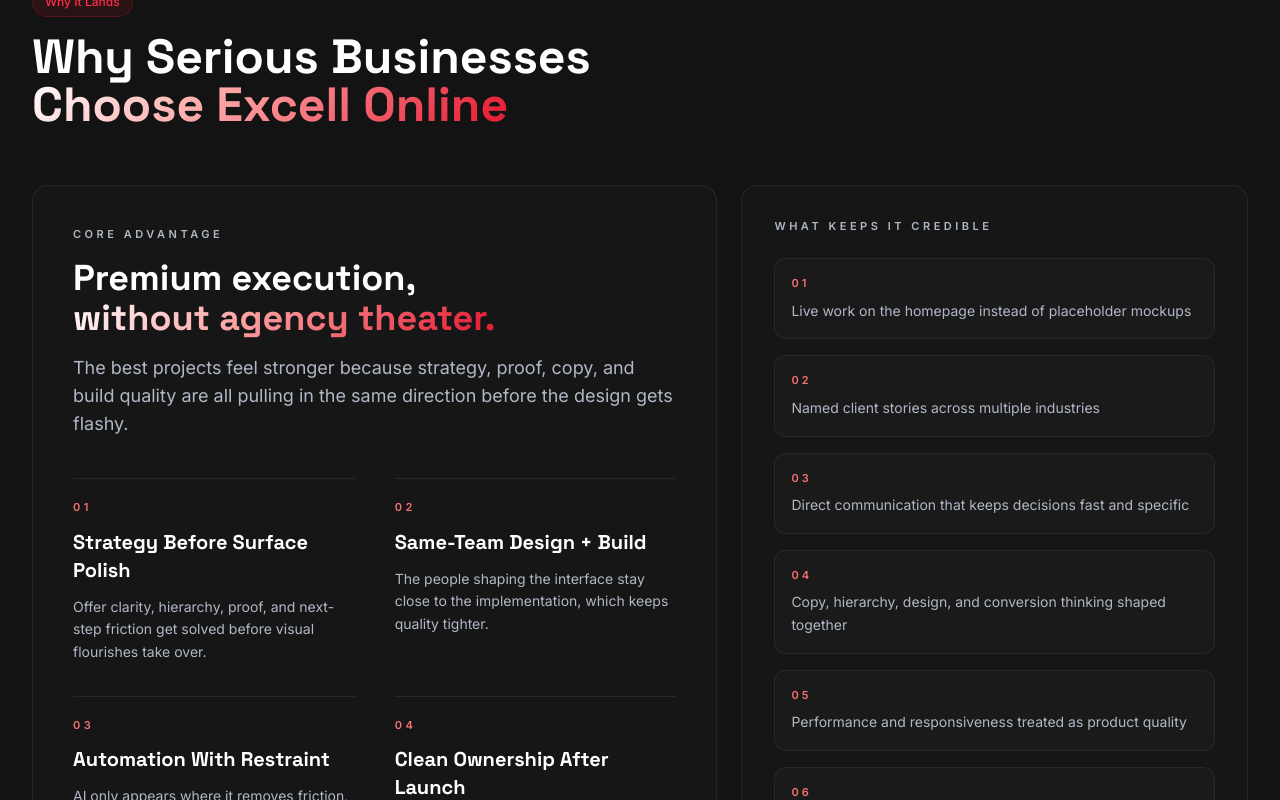
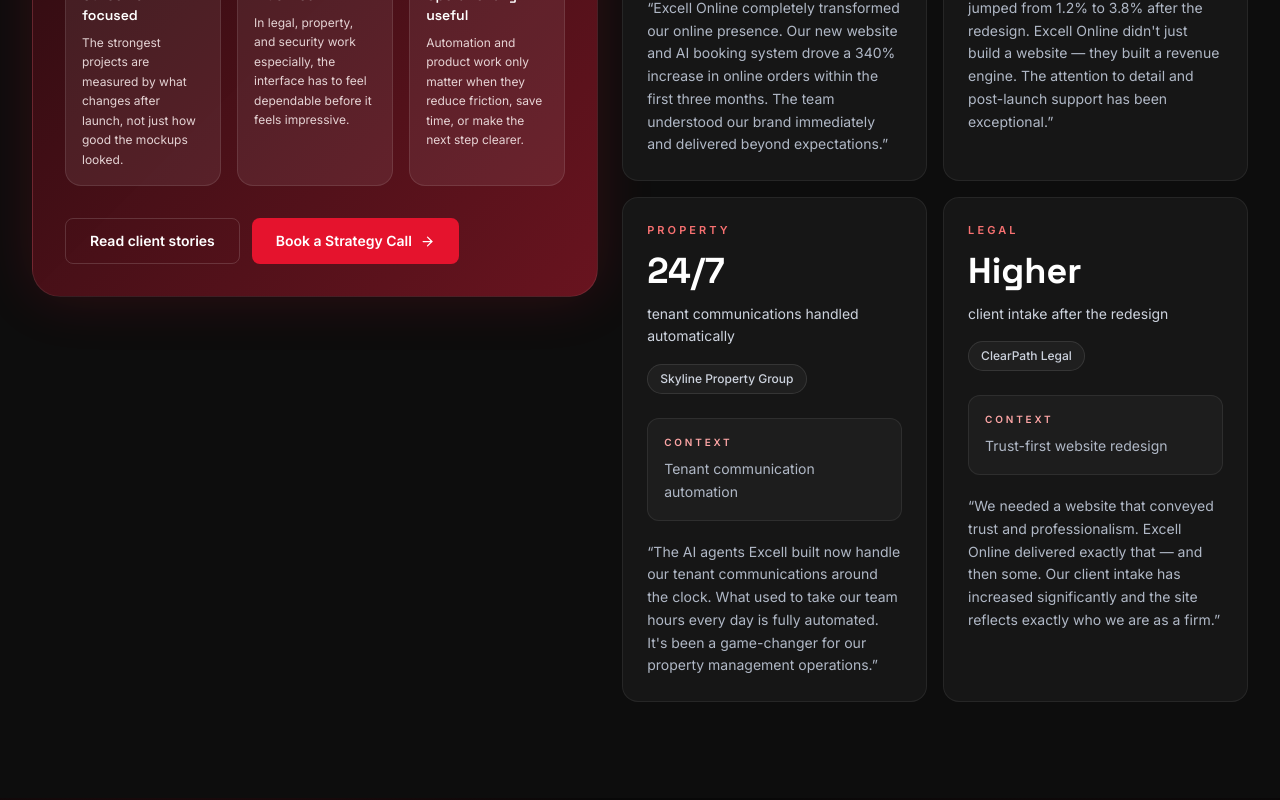
Before and after one commit to bellaclawd/excell-online, a React (Vite) app: page / in a window 1280 px wide. Shown: the part 5899-6699 px from the top of the page. Built offline with nearby package versions, Linux system fonts and the light colour scheme; no server answers.

Commit message:
feat: add outcome snapshot proof section

```diff
--- a/src/App.tsx
+++ b/src/App.tsx
@@ -6,6 +6,7 @@
 import Services from './components/sections/Services'
 import AISection from './components/sections/AISection'
 import Portfolio from './components/sections/Portfolio'
+import ResultsSnapshot from './components/sections/ResultsSnapshot'
 import WhyUs from './components/sections/WhyUs'
 import Process from './components/sections/Process'
 import Testimonials from './components/sections/Testimonials'
@@ -49,6 +50,7 @@
         <Services />
         <AISection />
         <Portfolio />
+        <ResultsSnapshot />
         <CTABanner />
         <WhyUs />
         <Process />
--- /dev/null
+++ b/src/components/sections/ResultsSnapshot.tsx
@@ -0,0 +1,177 @@
+import { motion } from 'framer-motion'
+import { ArrowRight, Clock3, ShieldCheck, Sparkles, TrendingUp } from 'lucide-react'
+import SectionBadge from '../ui/SectionBadge'
+import Button from '../ui/Button'
+import { siteConfig } from '../../config/site'
+import { testimonials } from '../../data/testimonials'
+import { navigateToHref, scrollToHash } from '../../utils/navigation'
+
+const proofNotes = [
+  {
+    icon: TrendingUp,
+    title: 'Outcome-focused',
+    description: 'The strongest projects are measured by what changes after launch, not just how good the mockups looked.',
+  },
+  {
+    icon: ShieldCheck,
+    title: 'Trust-led',
+    description: 'In legal, property, and security work especially, the interface has to feel dependable before it feels impressive.',
+  },
+  {
+    icon: Clock3,
+    title: 'Operationally useful',
+    description: 'Automation and product work only matter when they reduce friction, save time, or make the next step clearer.',
+  },
+]
+
+export default function ResultsSnapshot() {
+  const featuredResults = testimonials.slice(0, 4)
+
+  return (
+    <section id="results" className="py-24" style={{ background: '#0d0d0d' }}>
+      <div className="max-w-7xl mx-auto px-4 sm:px-6 lg:px-8">
+        <motion.div
+          initial={{ opacity: 0, y: 20 }}
+          whileInView={{ opacity: 1, y: 0 }}
+          viewport={{ once: true }}
+          transition={{ duration: 0.5, ease: [0.16, 1, 0.3, 1] }}
+          className="mb-14"
+        >
+          <SectionBadge className="mb-4">Outcome Snapshot</SectionBadge>
+          <div className="grid lg:grid-cols-[0.8fr_1.2fr] gap-8 items-end">
+            <div>
+              <h2 className="font-heading font-bold text-4xl sm:text-5xl text-white leading-tight">
+                Proof that goes beyond
+                <br />
+                <span className="text-gradient">a polished first impression.</span>
+              </h2>
+            </div>
+            <div>
+              <p className="text-gray-400 text-lg leading-relaxed max-w-2xl">
+                The site now shows live work and case-study detail. This section makes the next
+                layer explicit: what changed for real businesses after the build, redesign, or
+                automation went live.
+              </p>
+            </div>
+          </div>
+        </motion.div>
+
+        <div className="grid xl:grid-cols-[0.95fr_1.05fr] gap-6 items-start">
+          <motion.div
+            initial={{ opacity: 0, y: 18 }}
+            whileInView={{ opacity: 1, y: 0 }}
+            viewport={{ once: true }}
+            transition={{ duration: 0.45, ease: [0.16, 1, 0.3, 1] }}
+            className="rounded-[28px] p-7 sm:p-8"
+            style={{
+              background: 'linear-gradient(135deg, rgba(36,11,15,0.98) 0%, rgba(118,21,34,0.88) 100%)',
+              border: '1px solid rgba(255,255,255,0.08)',
+              boxShadow: '0 0 56px rgba(229,19,45,0.16)',
+            }}
+          >
+            <div className="flex items-center gap-3 mb-5">
+              <div className="w-11 h-11 rounded-xl bg-white/10 border border-white/15 flex items-center justify-center">
+                <Sparkles size={18} className="text-white" />
+              </div>
+              <div>
+                <div className="text-[11px] uppercase tracking-[0.28em] text-red-200/85 font-semibold">
+                  What The Best Projects Share
+                </div>
+                <div className="font-heading font-bold text-white text-xl mt-2">
+                  Better trust, cleaner action, fewer weak points.
+                </div>
+              </div>
+            </div>
+
+            <p className="text-white/90 text-base leading-relaxed">
+              Different industries, different deliverables, same idea: the site or workflow should
+              feel easier to trust and easier to act on as soon as someone lands on it.
+            </p>
+
+            <div className="grid sm:grid-cols-3 gap-4 mt-7">
+              {proofNotes.map(({ icon: Icon, title, description }) => (
+                <div
+                  key={title}
+                  className="rounded-2xl p-4"
+                  style={{
+                    background: 'rgba(255,255,255,0.07)',
+                    border: '1px solid rgba(255,255,255,0.1)',
+                  }}
+                >
+                  <div className="w-9 h-9 rounded-xl bg-black/20 border border-white/10 flex items-center justify-center mb-4">
+                    <Icon size={16} className="text-white" />
+                  </div>
+                  <h3 className="font-heading font-semibold text-white text-sm mb-2">{title}</h3>
+                  <p className="text-xs text-red-50/85 leading-relaxed">{description}</p>
+                </div>
+              ))}
+            </div>
+
+            <div className="flex flex-wrap gap-3 mt-8">
+              <Button variant="ghost" onClick={() => scrollToHash('#testimonials')}>
+                Read client stories
+              </Button>
+              <Button onClick={() => navigateToHref(siteConfig.primaryCtaHref)}>
+                {siteConfig.primaryCtaLabel}
+                <ArrowRight size={15} />
+              </Button>
+            </div>
+          </motion.div>
+
+          <div className="grid sm:grid-cols-2 gap-4">
+            {featuredResults.map((item, index) => (
+              <motion.div
+                key={item.id}
+                initial={{ opacity: 0, y: 18 }}
+                whileInView={{ opacity: 1, y: 0 }}
+                viewport={{ once: true }}
+                transition={{ duration: 0.45, delay: index * 0.07, ease: [0.16, 1, 0.3, 1] }}
+                className="rounded-2xl p-6"
+                style={{
+                  background: '#161616',
+                  border: '1px solid rgba(255,255,255,0.07)',
+                }}
+              >
+                <div className="flex flex-wrap items-start justify-between gap-4">
+                  <div>
+                    <div className="text-[11px] uppercase tracking-[0.28em] text-red-400 font-semibold mb-3">
+                      {item.industry}
+                    </div>
+                    <div className="font-heading font-bold text-white text-3xl sm:text-4xl leading-none">
+                      {item.resultValue}
+                    </div>
+                    <p className="text-gray-300 text-sm leading-relaxed mt-3 max-w-xs">
+                      {item.resultSummary}
+                    </p>
+                  </div>
+                  <span className="px-3 py-1.5 rounded-full text-xs font-medium text-gray-300 border border-white/10 bg-white/[0.04]">
+                    {item.company}
+                  </span>
+                </div>
+
+                <div
+                  className="rounded-xl px-4 py-4 mt-6"
+                  style={{
+                    background: 'rgba(255,255,255,0.03)',
+                    border: '1px solid rgba(255,255,255,0.08)',
+                  }}
+                >
+                  <div className="text-[10px] uppercase tracking-[0.28em] text-red-300 font-semibold mb-2">
+                    Context
+                  </div>
+                  <p className="text-sm text-gray-400 leading-relaxed">
+                    {item.engagement}
+                  </p>
+                </div>
+
+                <p className="text-sm text-gray-400 leading-relaxed mt-5">
+                  “{item.quote}”
+                </p>
+              </motion.div>
+            ))}
+          </div>
+        </div>
+      </div>
+    </section>
+  )
+}
--- a/src/components/sections/WhyUs.tsx
+++ b/src/components/sections/WhyUs.tsx
@@ -25,8 +25,8 @@
 ]
 
 const differentiators = [
-  'Live work on the homepage instead of placeholder mockups',
-  'Named client stories across multiple industries',
+  'Live work and on-site case-study context instead of placeholder mockups',
+  'Named client stories with clearer outcome framing',
   'Direct communication that keeps decisions fast and specific',
   'Copy, hierarchy, design, and conversion thinking shaped together',
   'Performance and responsiveness treated as product quality',
--- a/src/data/testimonials.ts
+++ b/src/data/testimonials.ts
@@ -6,6 +6,8 @@
   location: string
   industry: string
   engagement: string
+  resultValue: string
+  resultSummary: string
   quote: string
   highlight: string
   initials: string
@@ -21,6 +23,8 @@
     location: 'Yorkville, Toronto',
     industry: 'Hospitality',
     engagement: 'Website redesign + AI booking flow',
+    resultValue: '+340%',
+    resultSummary: 'online orders after launch',
     quote: "Excell Online completely transformed our online presence. Our new website and AI booking system drove a 340% increase in online orders within the first three months. The team understood our brand immediately and delivered beyond expectations.",
     highlight: '+340% online orders after launch',
     initials: 'MV',
@@ -34,6 +38,8 @@
     location: 'Liberty Village, Toronto',
     industry: 'E-Commerce',
     engagement: 'Brand-led commerce redesign',
+    resultValue: '3.8%',
+    resultSummary: 'conversion rate after redesign',
     quote: "Our e-commerce conversion rate jumped from 1.2% to 3.8% after the redesign. Excell Online didn't just build a website — they built a revenue engine. The attention to detail and post-launch support has been exceptional.",
     highlight: 'Conversion jumped from 1.2% to 3.8%',
     initials: 'PS',
@@ -47,6 +53,8 @@
     location: 'Scarborough, Toronto',
     industry: 'Property',
     engagement: 'Tenant communication automation',
+    resultValue: '24/7',
+    resultSummary: 'tenant communications handled automatically',
     quote: "The AI agents Excell built now handle our tenant communications around the clock. What used to take our team hours every day is fully automated. It's been a game-changer for our property management operations.",
     highlight: 'AI agents handling all tenant communications',
     initials: 'DC',
@@ -60,6 +68,8 @@
     location: 'Mississauga, ON',
     industry: 'Legal',
     engagement: 'Trust-first website redesign',
+    resultValue: 'Higher',
+    resultSummary: 'client intake after the redesign',
     quote: "We needed a website that conveyed trust and professionalism. Excell Online delivered exactly that — and then some. Our client intake has increased significantly and the site reflects exactly who we are as a firm.",
     highlight: 'Professional redesign that drives client intake',
     initials: 'AK',
@@ -73,6 +83,8 @@
     location: 'Toronto, ON',
     industry: 'SaaS',
     engagement: 'Custom logistics platform build',
+    resultValue: 'On time',
+    resultSummary: 'and under budget for a full custom build',
     quote: "Excell built our entire logistics platform from scratch — real-time tracking, driver dashboards, client portals. The technical depth of their team is outstanding. They delivered on time and under budget.",
     highlight: 'Full custom logistics platform, on time & under budget',
     initials: 'JO',
```
